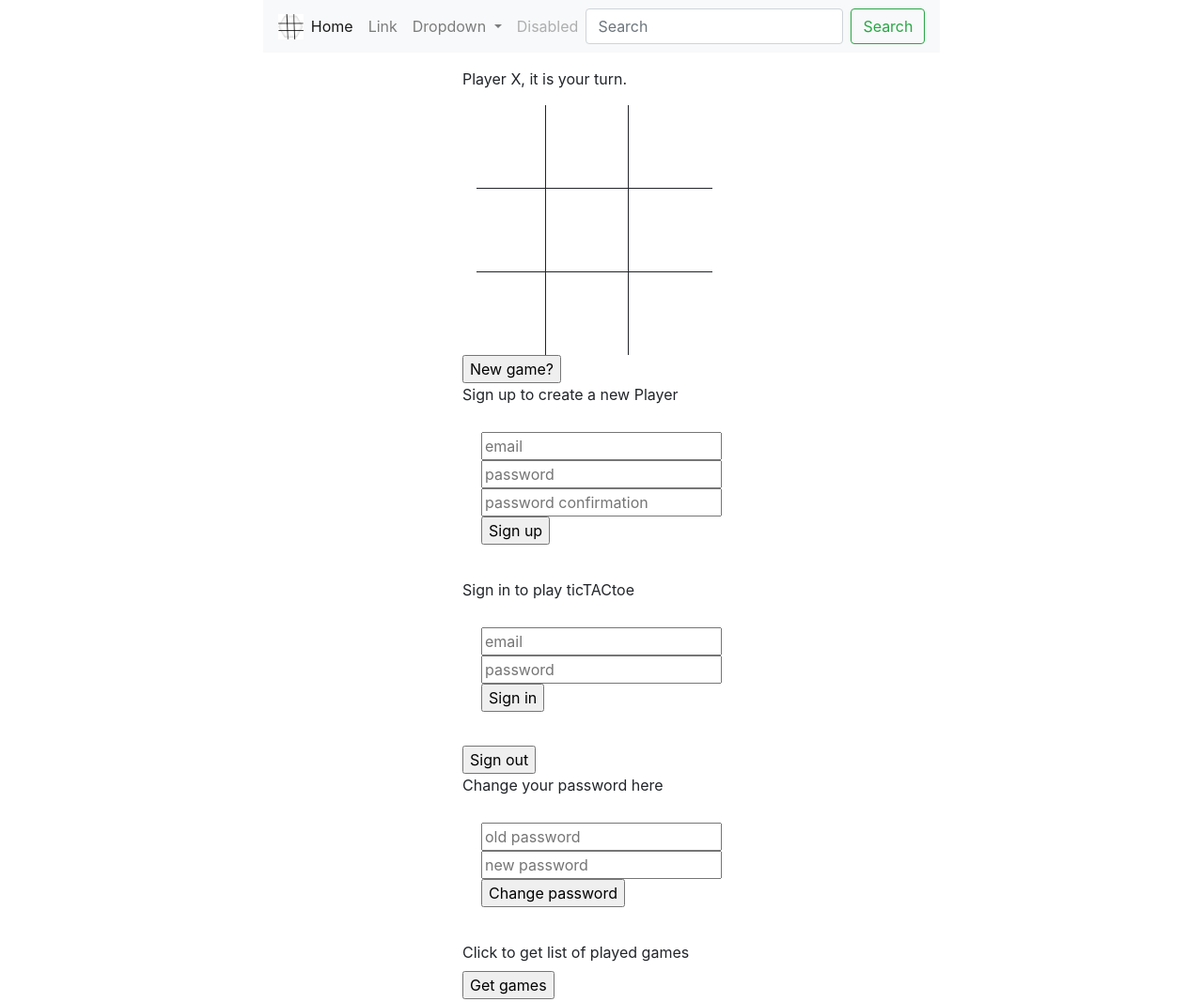
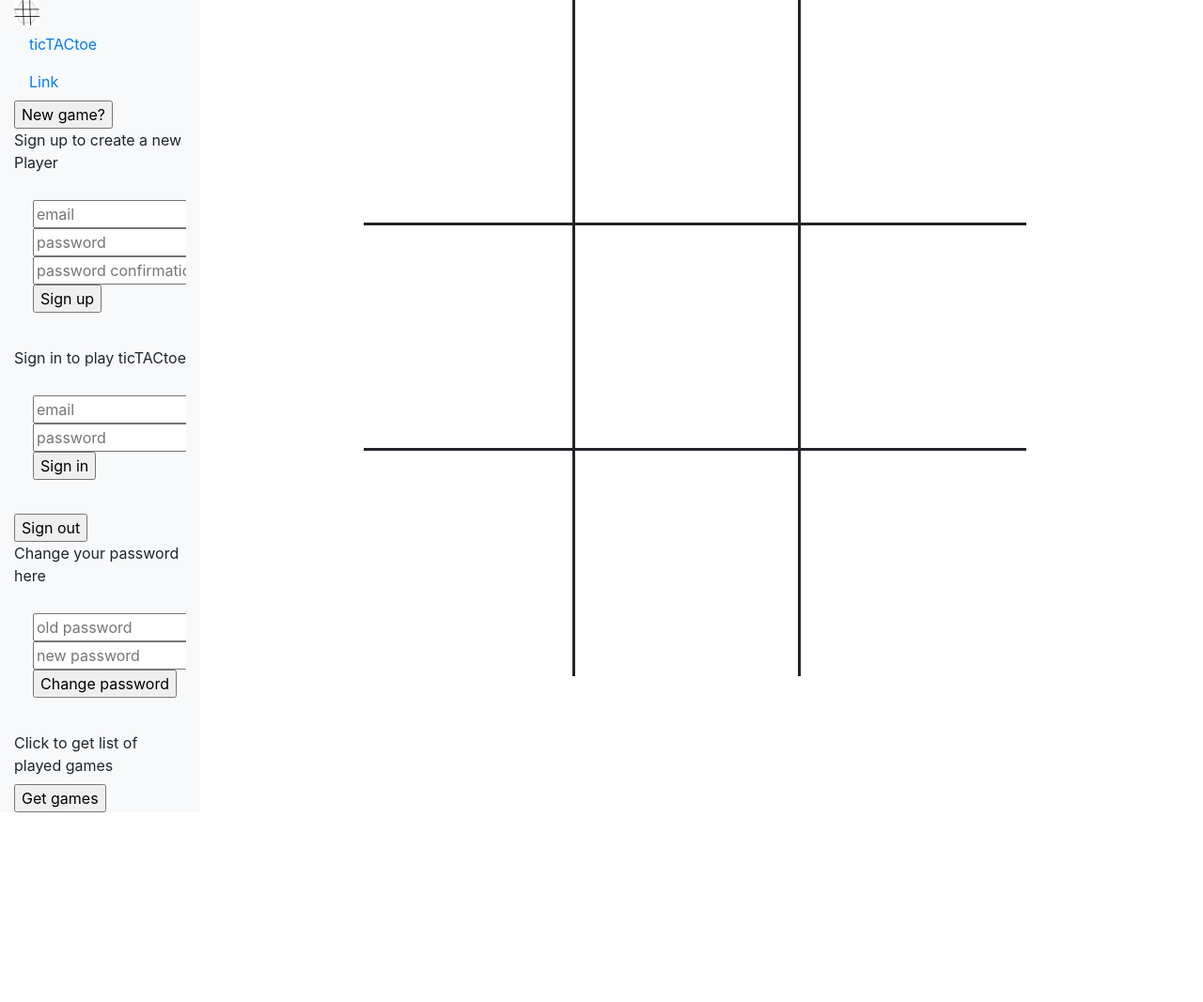
Before and after one commit to fritzable/tic-tac-toe-client, a website built with webpack: page index.html in a window 1280 px wide. Shown: the whole page at 94% size. After the commit the page ends 865 px from the top, so only its background shows below. Built offline with nearby package versions, Linux system fonts and the light colour scheme; files whose address does not match are found by name.

```diff
--- a/assets/scripts/config.js
+++ b/assets/scripts/config.js
@@ -2,8 +2,8 @@
 // config
 let apiUrl
 const apiUrls = {
-  production: 'https://tic-tac-toe-wdi-production.herokuapp.com',
-  development: 'https://tic-tac-toe-wdi.herokuapp.com'
+  production: 'https://game-project-api.herokuapp.com/',
+  development: 'https://game-project-api.herokuapp.com'
 }
 
 if (window.location.hostname === 'localhost') {
--- a/assets/scripts/events.js
+++ b/assets/scripts/events.js
@@ -211,7 +211,9 @@
 
 const onSignOut = (event) => {
   event.preventDefault()
-  api.signOut()
+  const form = event.target
+  const formData = getFormFields(form)
+  api.signOut(formData)
     .then(ui.signOutSuccess)
     .catch(ui.signOutFailure)
 }
--- a/assets/styles/index.scss
+++ b/assets/styles/index.scss
@@ -2,18 +2,18 @@
 
 body {
   align-items: center;
+  background-image: url('./notebook-paper.jpg');
+  background-size: cover;
   display: flex;
+  flex-direction: column;
   flex-wrap: wrap;
-  flex-direction: column;
   justify-content: center;
   min-height: 100vh;
 
   > p {
     display: block;
     padding: 20px;
-
   }
-
 }
 
 div {
@@ -34,9 +34,9 @@
 
   > .square {
     align-items: center;
-    background-color: white;
-    border-bottom: 1px solid;
-    border-right: 1px solid;
+    background-color: none;
+    border-bottom: 3px solid;
+    border-right: 3px solid;
     display: flex;
     font-size: 12vh;
     justify-content: center;
@@ -49,9 +49,7 @@
     &:nth-last-child(-1n + 3) {
       border-bottom: 0;
     }
-
   }
-
 }
 
 .form-group {
@@ -69,10 +67,14 @@
 }
 
 input {
+  align-items: flex-start;
   display: flex;
-  align-items: flex-start;
 }
 
 .navbar-img {
   height: 27px;
 }
+
+nav {
+  background-color: #e3f2fd;
+}
--- a/index.html
+++ b/index.html
@@ -15,57 +15,20 @@
 <!-- body -->
 
 <body>
-  <nav class="navbar navbar-expand-lg navbar-light bg-light">
-    <a href="#" class="navbar-left"><img class="navbar-img" src="./tictactoe.png"></a>
-  <button class="navbar-toggler" type="button" data-toggle="collapse" data-target="#navbarSupportedContent" aria-controls="navbarSupportedContent" aria-expanded="false" aria-label="Toggle navigation">
-    <span class="navbar-toggler-icon"></span>
-  </button>
-
-  <div class="collapse navbar-collapse" id="navbarSupportedContent">
-    <ul class="navbar-nav mr-auto">
+  <div class="container-fluid">
+    <div class="row">
+      <nav class="col-md-2 d-none d-md-block bg-light sidebar">
+        <div class="sidebar-sticky">
+          <a href="https://fritzable.github.io/tic-tac-toe-client/" class="navbar-left"><img alt="logo" class="navbar-img" src="./tictactoe.png"></a>
+          <ul class="nav flex-column">
             <li class="nav-item active">
-        <a class="nav-link" href="#">Home <span class="sr-only">(current)</span></a>
+              <a class="nav-link" href="https://fritzable.github.io/tic-tac-toe-client/">ticTACtoe<span class="sr-only">(current)</span></a>
             </li>
             <li class="nav-item">
               <a class="nav-link" href="#">Link</a>
             </li>
-      <li class="nav-item dropdown">
-        <a class="nav-link dropdown-toggle" href="#" id="navbarDropdown" role="button" data-toggle="dropdown" aria-haspopup="true" aria-expanded="false">
-          Dropdown
-        </a>
-        <div class="dropdown-menu" aria-labelledby="navbarDropdown">
-          <a class="dropdown-item" href="#">Action</a>
-          <a class="dropdown-item" href="#">Another action</a>
-          <div class="dropdown-divider"></div>
-          <a class="dropdown-item" href="#">Something else here</a>
+          </ul>
         </div>
-      </li>
-      <li class="nav-item">
-        <a class="nav-link disabled" href="#">Disabled</a>
-      </li>
-    </ul>
-    <form class="form-inline my-2 my-lg-0">
-      <input class="form-control mr-sm-2" type="search" placeholder="Search" aria-label="Search">
-      <button class="btn btn-outline-success my-2 my-sm-0" type="submit">Search</button>
-    </form>
-  </div>
-</nav>
-  <div class="overview">
-  <p id="user-message"></p>
-  <p id="game-message"></p>
-  <section class="embed-responsive embed-responsive-1by1 game-board container">
-    <div class="embed-responsive-item row">
-      <div id="0" class="square col-4 box" data-cell-index='0'></div>
-      <div id="1" class="square col-4 box" data-cell-index='1'></div>
-      <div id="2" class="square col-4 box" data-cell-index='2'></div>
-      <div id="3" class="square col-4 box" data-cell-index='3'></div>
-      <div id="4" class="square col-4 box" data-cell-index='4'></div>
-      <div id="5" class="square col-4 box" data-cell-index='5'></div>
-      <div id="6" class="square col-4 box" data-cell-index='6'></div>
-      <div id="7" class="square col-4 box" data-cell-index='7'></div>
-      <div id="8" class="square col-4 box" data-cell-index='8'></div>
-    </div>
-  </section>
         <form id="new-game-button">
           <input type="submit" value="New game?">
         </form>
@@ -101,7 +64,29 @@
           <label for="get-games-button">Click to get list of played games</label>
           <input type="submit" value="Get games">
         </form>
+
+      </nav>
+      <main role="main" class="col-md-9 ml-sm-auto col-lg-10 px-4">
+        <section class="embed-responsive embed-responsive-1by1 game-board container">
+          <div class="embed-responsive-item row">
+            <div id="0" class="square col-4 box" data-cell-index='0'></div>
+            <div id="1" class="square col-4 box" data-cell-index='1'></div>
+            <div id="2" class="square col-4 box" data-cell-index='2'></div>
+            <div id="3" class="square col-4 box" data-cell-index='3'></div>
+            <div id="4" class="square col-4 box" data-cell-index='4'></div>
+            <div id="5" class="square col-4 box" data-cell-index='5'></div>
+            <div id="6" class="square col-4 box" data-cell-index='6'></div>
+            <div id="7" class="square col-4 box" data-cell-index='7'></div>
+            <div id="8" class="square col-4 box" data-cell-index='8'></div>
+          </div>
+          <p id="user-message"></p>
+          <p id="game-message"></p>
+        </section>
+
         <p id="games-content"></p>
+      </main>
+    </div>
+  </div>
 </body>
 
 </html>
```
Lines whose indentation alone changed are shown as unchanged.
